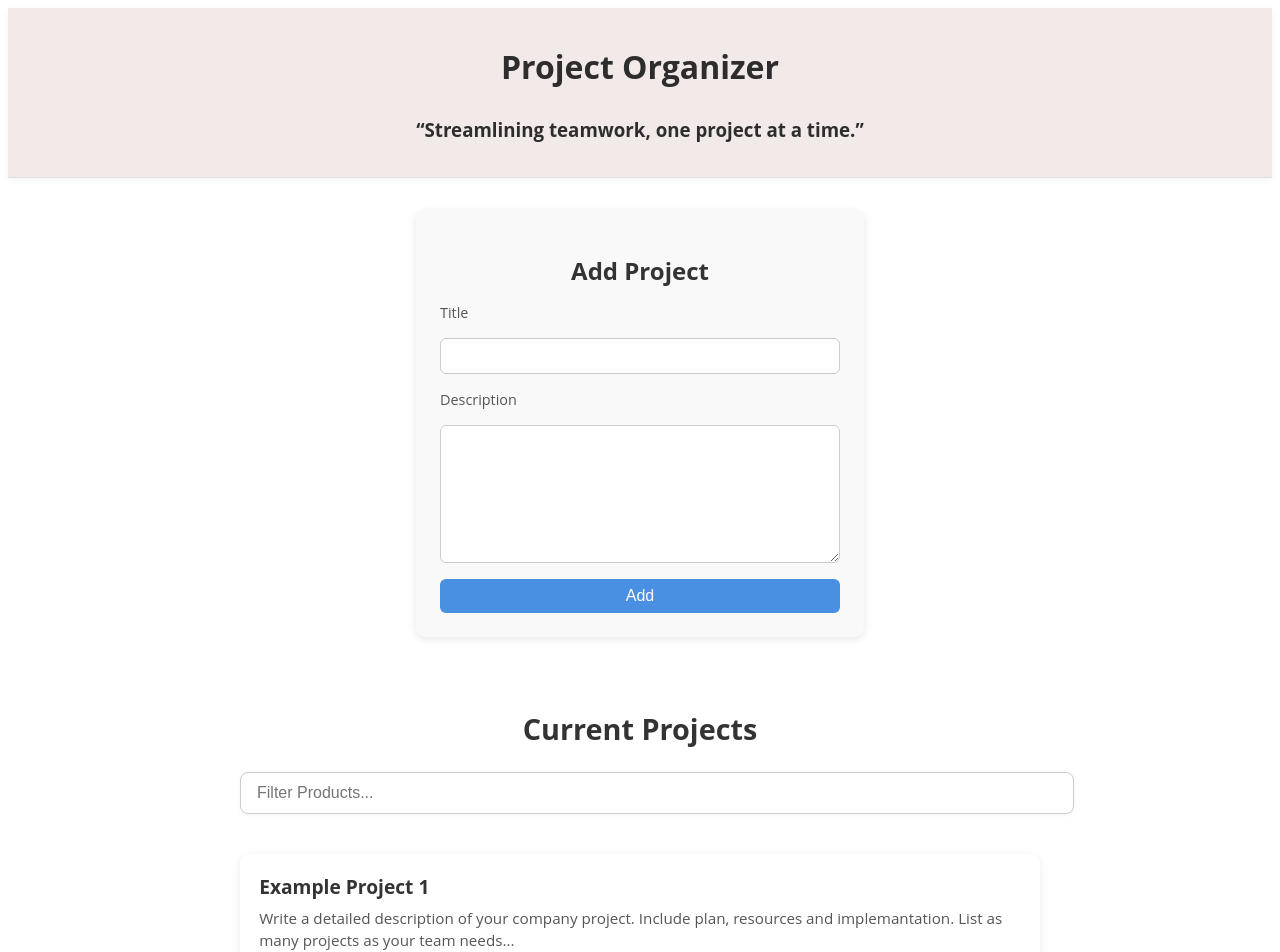
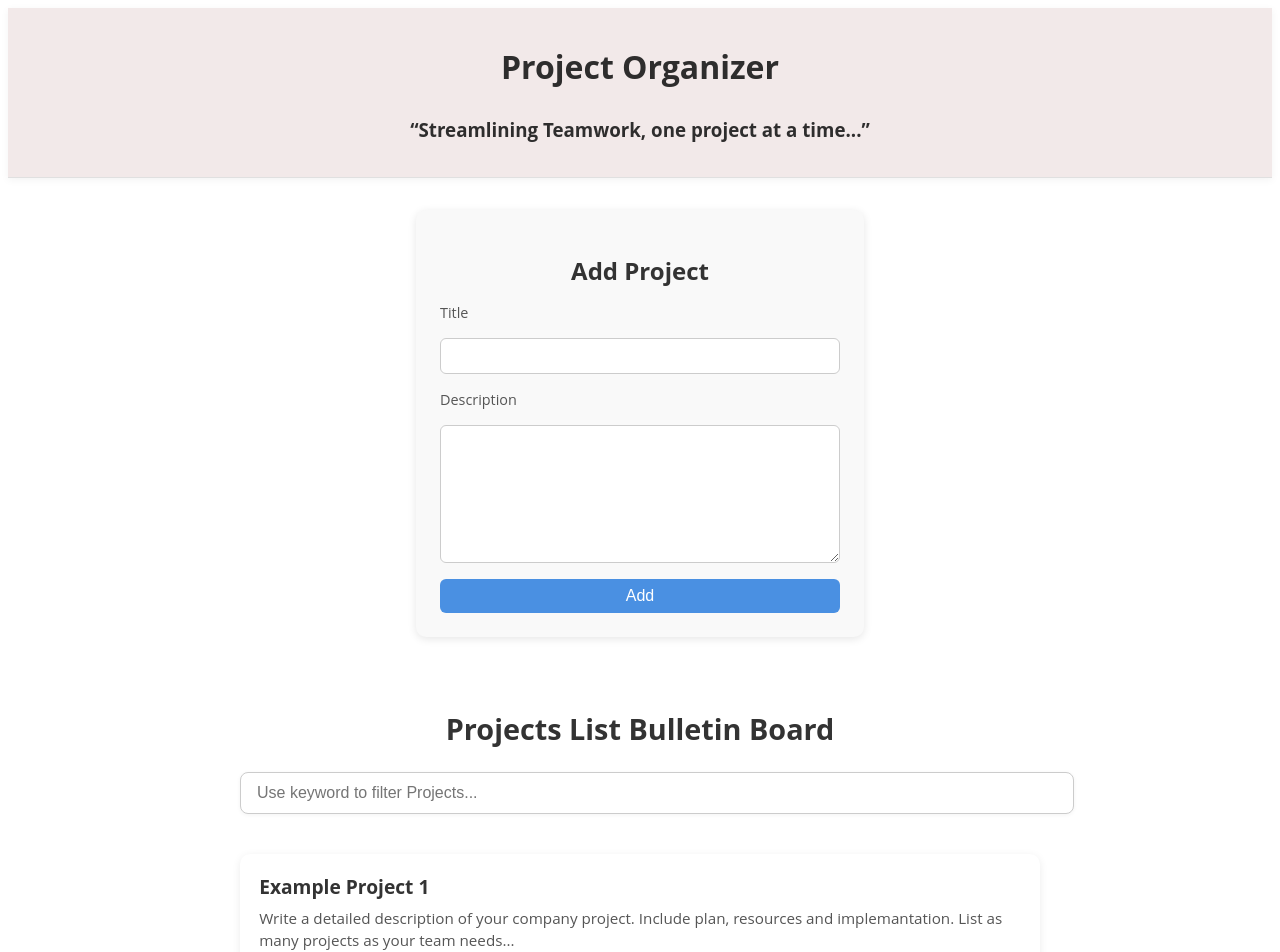
Before and after one commit to ATMPorkandBeans-code/my-spa-lab, a React (Vite) app: page / in a window 1280 px wide. Shown: the top 952 px of the page. Built offline with nearby package versions, Linux system fonts and the light colour scheme.

Commit message:
third commit

```diff
--- a/src/components/header.jsx
+++ b/src/components/header.jsx
@@ -5,7 +5,7 @@ function Header() {
   return (
     <div class={styles.header}>
       <h1 class={styles.appName}>Project Organizer</h1>
-      <h3>“Streamlining teamwork, one project at a time.”</h3>
+      <h3>“Streamlining Teamwork, one project at a time...”</h3>
     </div>
   );
 }
--- a/src/components/projectDisplay.jsx
+++ b/src/components/projectDisplay.jsx
@@ -1,34 +1,33 @@
 import { useState, React } from "react";
 import ProjectCard from "./projectCard";
-import styles from "../styles/projectDisplay.module.css"
+import styles from "../styles/projectDisplay.module.css";
 
 function ProjectDisplay({ projects, deleteProject }) {
   const [search, setSearch] = useState("");
   console.log(search);
 
+  //Filters Projects using input field and state set in SetSearch
   const filteredProjects = projects.filter(
     (project) =>
       project.title.toLowerCase().includes(search.toLowerCase()) ||
       project.description.toLowerCase().includes(search.toLowerCase())
   );
 
-  // const displayedProjects = (search ? filteredProjects : projects)
-
   return (
     <div className={styles.container}>
-      <h2 className={styles.title}>Current Projects</h2>
+      <h2 className={styles.title}>Projects List Bulletin Board</h2>
       <input
         type="text"
         name="search"
-        placeholder="Filter Products..."
+        placeholder="Use keyword to filter Projects..."
         className={styles.searchBar}
         value={search}
         onChange={(e) => setSearch(e.target.value)}
       />
       <div className={styles.projectList}>
-      {filteredProjects.map((project) => (
-        <ProjectCard project={project} deleteProject={deleteProject} />
-      ))}
+        {filteredProjects.map((project) => (
+          <ProjectCard project={project} deleteProject={deleteProject} />
+        ))}
       </div>
     </div>
   );
--- a/src/components/projectForm.jsx
+++ b/src/components/projectForm.jsx
@@ -6,11 +6,13 @@ function ProjectForm({ addProject }) {
     title: "",
     description: "",
   });
+//establishes state for adding new project
 
+//handles state change to update newProject variable
   function handleChange(e) {
     setNewProject({ ...newProject, [e.target.name]: e.target.value });
   }
-
+//Verifies and adds new project to Project Array
   function handleSubmit(e) {
     e.preventDefault();
     addProject(newProject);
--- a/src/styles/projectCard.module.css
+++ b/src/styles/projectCard.module.css
@@ -30,7 +30,6 @@
   line-height: 1.4;
 }
 
-/* Delete button */
 .deleteButton {
   align-self: flex-start;
   padding: 0.4rem 0.8rem;
--- a/src/styles/projectDisplay.module.css
+++ b/src/styles/projectDisplay.module.css
@@ -5,7 +5,6 @@
   color: #f2e9e9;
 }
 
-/* Heading */
 .title {
   text-align: center;
   font-size: 1.8rem;
@@ -13,7 +12,6 @@
   color: #333;
 }
 
-/* Search Bar */
 .searchBar {
   width: 100%;
   padding: 0.7rem 1rem;
@@ -30,7 +28,6 @@
   box-shadow: 0 0 4px rgba(74, 144, 226, 0.4);
 }
 
-/* Project Cards Layout */
 .projectList {
   display: grid;
   grid-template-columns: repeat(auto-fit, minmax(250px, 1fr));
--- a/src/styles/projectForm.module.css
+++ b/src/styles/projectForm.module.css
@@ -1,4 +1,3 @@
-/* Container */
 .formContainer {
   padding-top: 15px;
   max-width: 400px;
@@ -9,7 +8,6 @@
   box-shadow: 0 2px 8px rgba(0, 0, 0, 0.1);
 }
 
-/* Heading */
 .formContainer h2 {
   text-align: center;
   margin-bottom: 1rem;
@@ -17,20 +15,17 @@
   color: #333;
 }
 
-/* Form layout */
 form {
   display: flex;
   flex-direction: column;
   gap: 1rem;
 }
 
-/* Labels */
 label {
   font-size: 0.9rem;
   color: #555;
 }
 
-/* Inputs */
 input {
   padding: 0.5rem;
   font-size: 1rem;
@@ -44,7 +39,6 @@ input:focus {
   box-shadow: 0 0 4px rgba(74, 144, 226, 0.4);
 }
 
-/* Button */
 button {
   padding: 0.5rem 1rem;
   background-color: #4a90e2;
@@ -69,8 +63,8 @@ textarea {
   border: 1px solid #ccc;
   border-radius: 6px;
   outline: none;
-  resize: vertical; /* Allows user to stretch it if they want */
-  min-height: 120px; /* Adjust height here */
+  resize: vertical;
+  min-height: 120px;
 }
 
 textarea:focus {
```
Also changed, not shown: src/App.jsx (+4 -5 lines), src/components/projectCard.jsx (+7 -3 lines), src/styles/header.module.css (+4 -4 lines), 1 other file (tests, documents, lock files or other folders).
